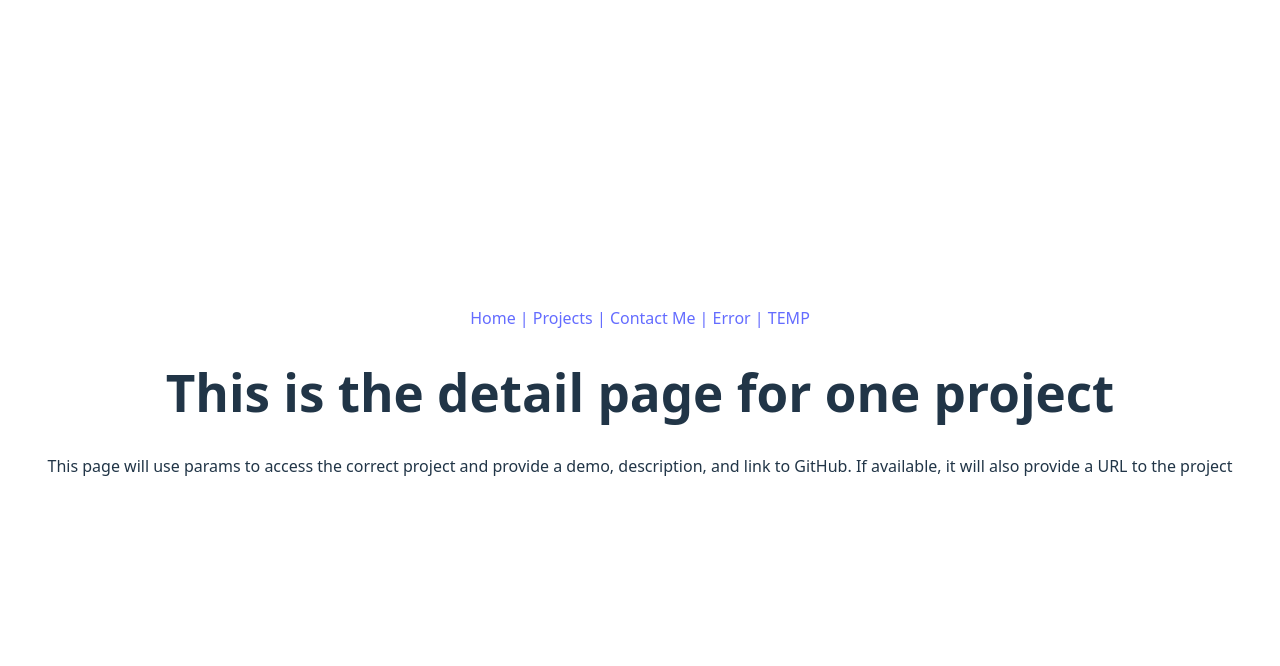
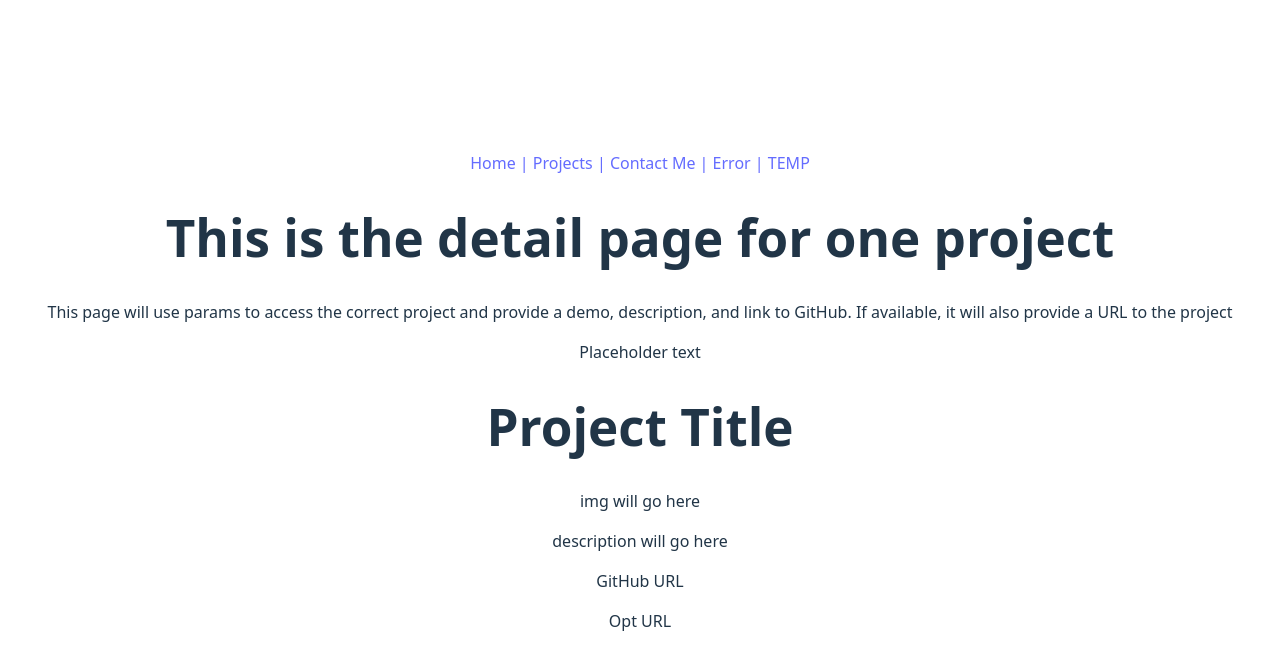
Before and after one commit to Bijorgo/portfolio, a React (Vite) app: page /details in a window 1280 px wide. Shown: the top 666 px of the page. Built offline with nearby package versions, Linux system fonts and the light colour scheme.

Commit message:
add detail card layout

```diff
--- /dev/null
+++ b/src/componenets/DetailCard.jsx
@@ -0,0 +1,11 @@
+export default function DetailCard( {details} ){
+    return(
+        <div>
+            <p>Placeholder text</p>
+            <h1>Project Title</h1>
+            <p>img will go here</p>
+            <p>description will go here</p>
+            <p>GitHub URL</p>
+            <p>Opt URL</p>
+        </div>
+    )}
--- a/src/pages/Detail.jsx
+++ b/src/pages/Detail.jsx
@@ -1,3 +1,5 @@
+import DetailCard from "../componenets/DetailCard";
+
 export default function Detail(){
     return(
         <div>
@@ -6,6 +8,7 @@ export default function Detail(){
                 and provide a demo, description, and link to GitHub.
                 If available, it will also provide a URL to the project
             </p>
+            <DetailCard />
         </div>
     )
 }
```
